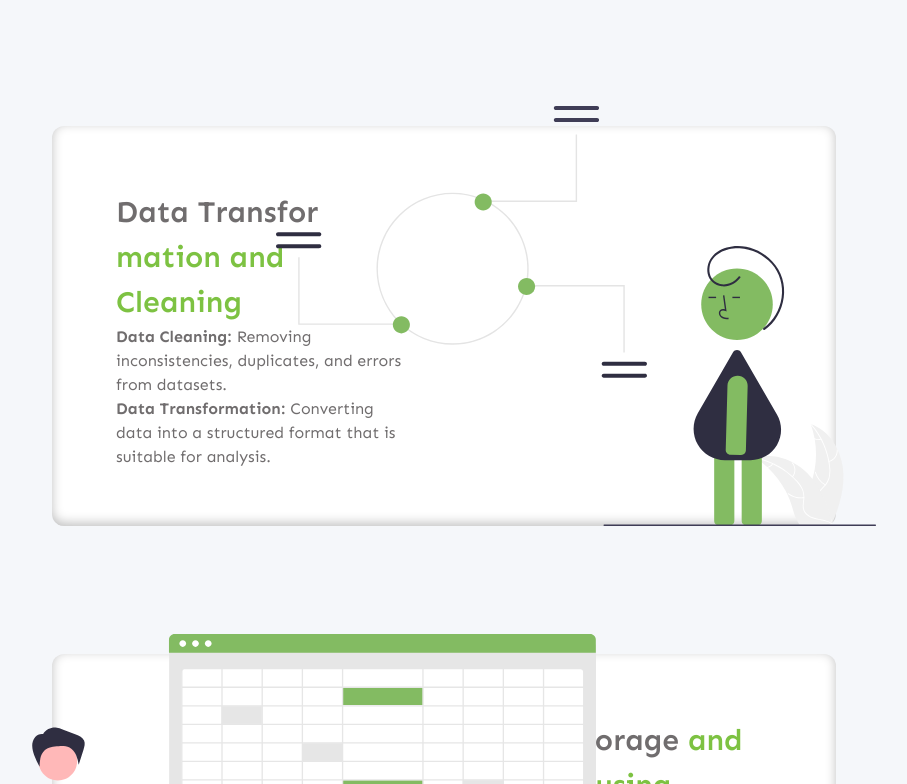
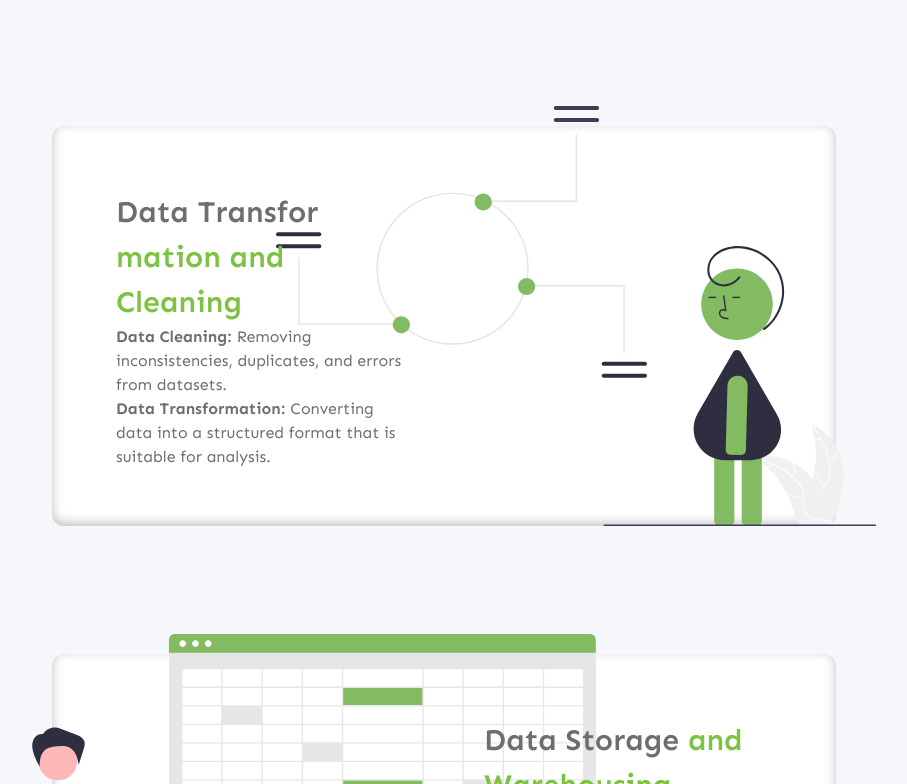
Before and after one commit to NewTokTech/NewTok, a Next.js app: page /services/data-ai in a window 1280 px wide. Shown: the part 1216-2000 px from the top of the page, without its empty margins (196-1103 px from the left). Built offline with nearby package versions, Linux system fonts and the light colour scheme.

Commit message:
services changes

```diff
--- a/src/components/servicePage/SingleContainer.tsx
+++ b/src/components/servicePage/SingleContainer.tsx
@@ -37,16 +37,16 @@ const SingleContainer = (props: ServiceContent) => {
                 alt="about 1"
                 width={600}
                 height={498}
-                className={`absolute  bottom-0 xl:block hidden z-40 scale-75 xl:scale-100 overflow-visible ${position === 'left' ? '-left-4 ' : 'right-0'}`}
+                className={`absolute  bottom-0 xl:block hidden scale-75 xl:scale-100 overflow-visible ${position === 'left' ? '-left-4 ' : 'right-0'}`}
               />
 
-              <div className="md:7/12 xl:w-6/12 p-10 ">
+              <div className="md:7/12 xl:w-6/12 p-10  z-[999]">
 
                 <h2 className="text-[30px] font-semibold ">
                   {HOne} <span className="text-primary"> {HTwo}</span>
                 </h2>
 
-                <div className="flex flex-col justify-center align-center items-center text-secondary z-50 relative">
+                <div className="flex flex-col xl:justify-center xl:align-center xl:items-center text-secondary relative">
                   {text.map((value, index) => {
                     return (
                       <div className="" key={value.H1}>
--- a/tailwind.config.ts
+++ b/tailwind.config.ts
@@ -23,13 +23,7 @@ const config: Config = {
       backgroundImage: theme => ({
         'gradient': 'linear-gradient(to right, #4A90E2, #CD2E75)',
       }),
-      screens: {
-        'xs': '375px',   // Extra small screens
-        'sm': '640px',   // Small screens
-        'md': '768px',   // Medium screens
-        'lg': '1024px',  // Large screens
-        'xl': '1280px',  // Extra large screens
-      },
+
     },
 
 
```
Also changed, not shown: public/services/DigitalExperience/DEG4.svg.
